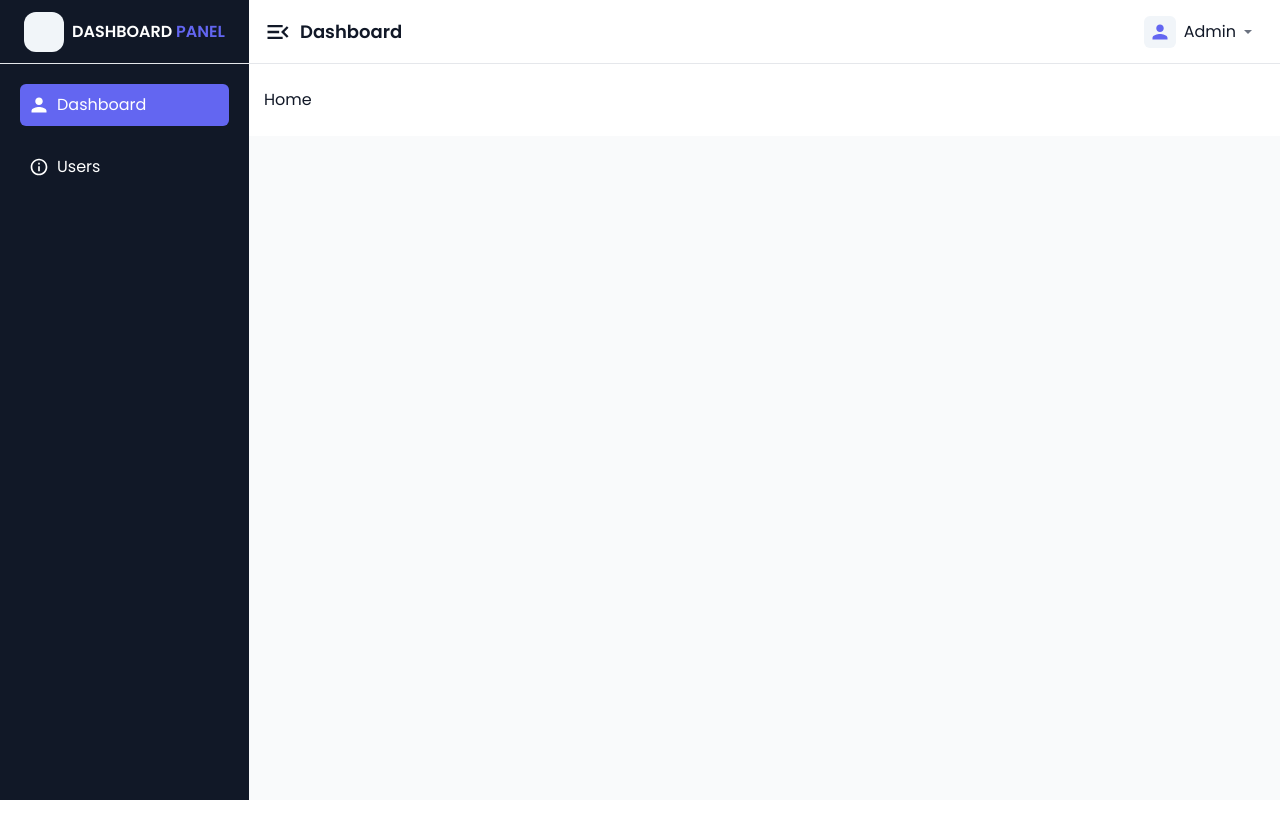
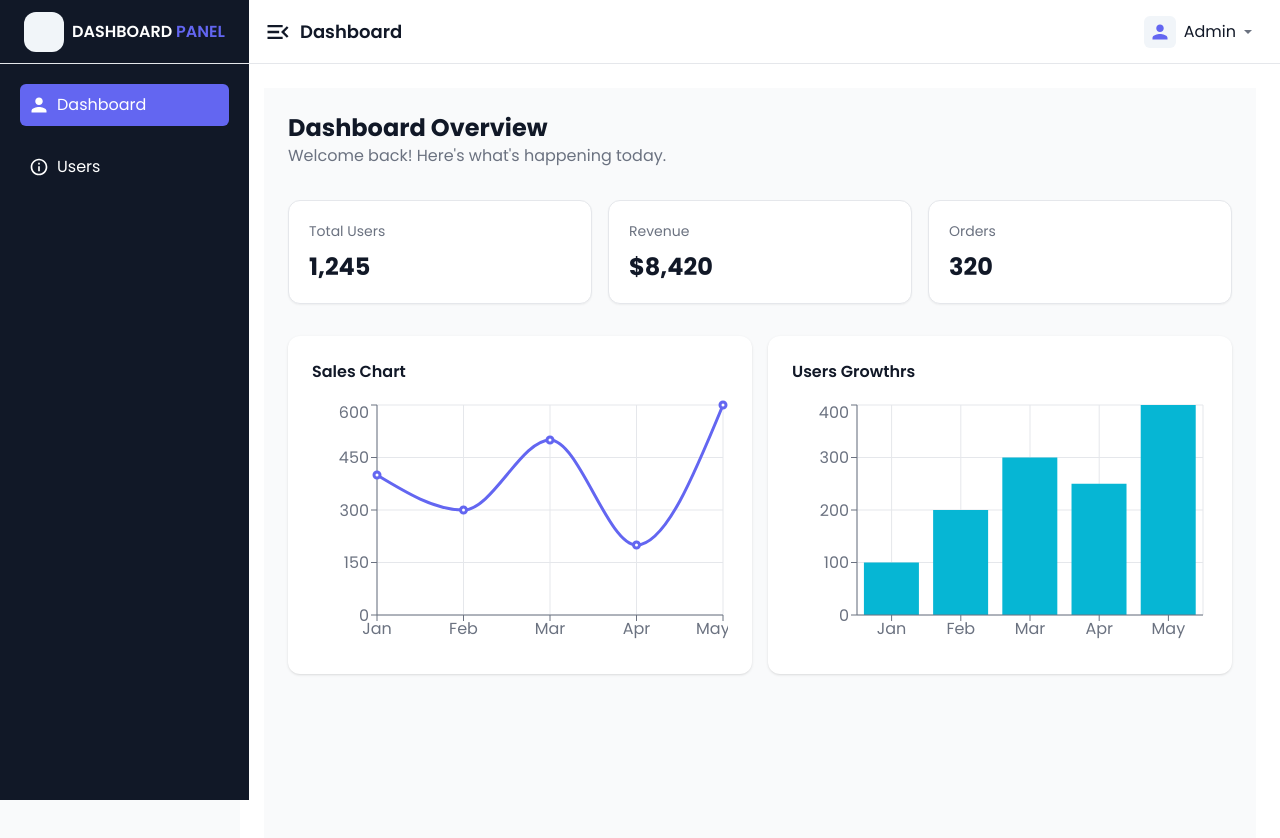
Before and after one commit to Amremam-1/task-dashboard, a React (Vite) app: page /dashboard in a window 1280 px wide. Shown: the top 838 px of the page. Before the commit the page ends 800 px from the top, so only its background shows below. Built offline with nearby package versions, Linux system fonts and the light colour scheme.

Commit message:
feat: add dashboard overview with statistics and charts

```diff
--- a/package.json
+++ b/package.json
@@ -16,6 +16,7 @@
     "react-hook-form": "^7.71.2",
     "react-icons": "^5.6.0",
     "react-router-dom": "^7.13.1",
+    "recharts": "^3.7.0",
     "zod": "^4.3.6"
   },
   "devDependencies": {
--- a/src/pages/dashboard/Home.jsx
+++ b/src/pages/dashboard/Home.jsx
@@ -1,7 +1,101 @@
 import React from "react"
+import {
+  LineChart,
+  Line,
+  BarChart,
+  Bar,
+  XAxis,
+  YAxis,
+  CartesianGrid,
+  Tooltip,
+  ResponsiveContainer,
+} from "recharts"
+
+const salesData = [
+  { name: "Jan", sales: 400 },
+  { name: "Feb", sales: 300 },
+  { name: "Mar", sales: 500 },
+  { name: "Apr", sales: 200 },
+  { name: "May", sales: 600 },
+]
+
+const usersData = [
+  { name: "Jan", users: 100 },
+  { name: "Feb", users: 200 },
+  { name: "Mar", users: 300 },
+  { name: "Apr", users: 250 },
+  { name: "May", users: 400 },
+]
 
 const Home = () => {
-  return <div>Home</div>
+  return (
+    <div className="p-6 space-y-8 bg-background min-h-screen">
+      {/* Title */}
+      <div>
+        <h1 className="text-2xl font-bold text-textPrimary">
+          Dashboard Overview
+        </h1>
+        <p className="text-textSecondary">
+          Welcome back! Here's what's happening today.
+        </p>
+      </div>
+
+      <div className="grid grid-cols-1 md:grid-cols-3 gap-4">
+        <div className="bg-card border border-borderColor shadow-sm rounded-xl p-5">
+          <h3 className="text-sm text-textSecondary mb-2.5">Total Users</h3>
+          <p className="text-2xl font-bold text-textPrimary">1,245</p>
+        </div>
+        <div className="bg-card border border-borderColor shadow-sm rounded-xl p-5">
+          <h3 className="text-sm text-textSecondary mb-2.5">Revenue</h3>
+          <p className="text-2xl font-bold text-textPrimary">$8,420</p>
+        </div>
+
+        <div className="bg-card border border-borderColor shadow-sm rounded-xl p-5">
+          <h3 className="text-sm text-textSecondary mb-2.5">Orders</h3>
+          <p className="text-2xl font-bold text-textPrimary">320</p>
+        </div>
+      </div>
+
+      {/* Charts */}
+
+      <div className="grid grid-cols-1 md:grid-cols-2 gap-4">
+        <div className="p-6 shadow rounded-xl bg-card">
+          <h3 className="font-semibold text-textPrimary mb-4">Sales Chart</h3>
+
+          <ResponsiveContainer width="100%" height={250}>
+            <LineChart data={salesData}>
+              <CartesianGrid stroke="#E5E7EB" />
+              <XAxis dataKey="name" stroke="#6b7280" />
+              <YAxis stroke="#6b7280" />
+              <Tooltip />
+              <Line
+                type="monotone"
+                dataKey="sales"
+                stroke="#6366F1"
+                strokeWidth={3}
+              />
+            </LineChart>
+          </ResponsiveContainer>
+        </div>
+
+        <div className="p-6 shadow rounded-xl bg-card">
+          <h3 className="font-semibold text-textPrimary mb-4">
+            Users Growthrs
+          </h3>
+
+          <ResponsiveContainer width="100%" height={250}>
+            <BarChart data={usersData}>
+              <CartesianGrid stroke="#E5E7EB" />
+              <XAxis dataKey="name" stroke="#6B7280" />
+              <YAxis stroke="#6B7280" />
+              <Tooltip />
+              <Bar dataKey="users" fill="#06B6D4" />
+            </BarChart>
+          </ResponsiveContainer>
+        </div>
+      </div>
+    </div>
+  )
 }
 
 export default Home
```
Also changed, not shown: 2 other files (tests, documents, lock files or other folders).
